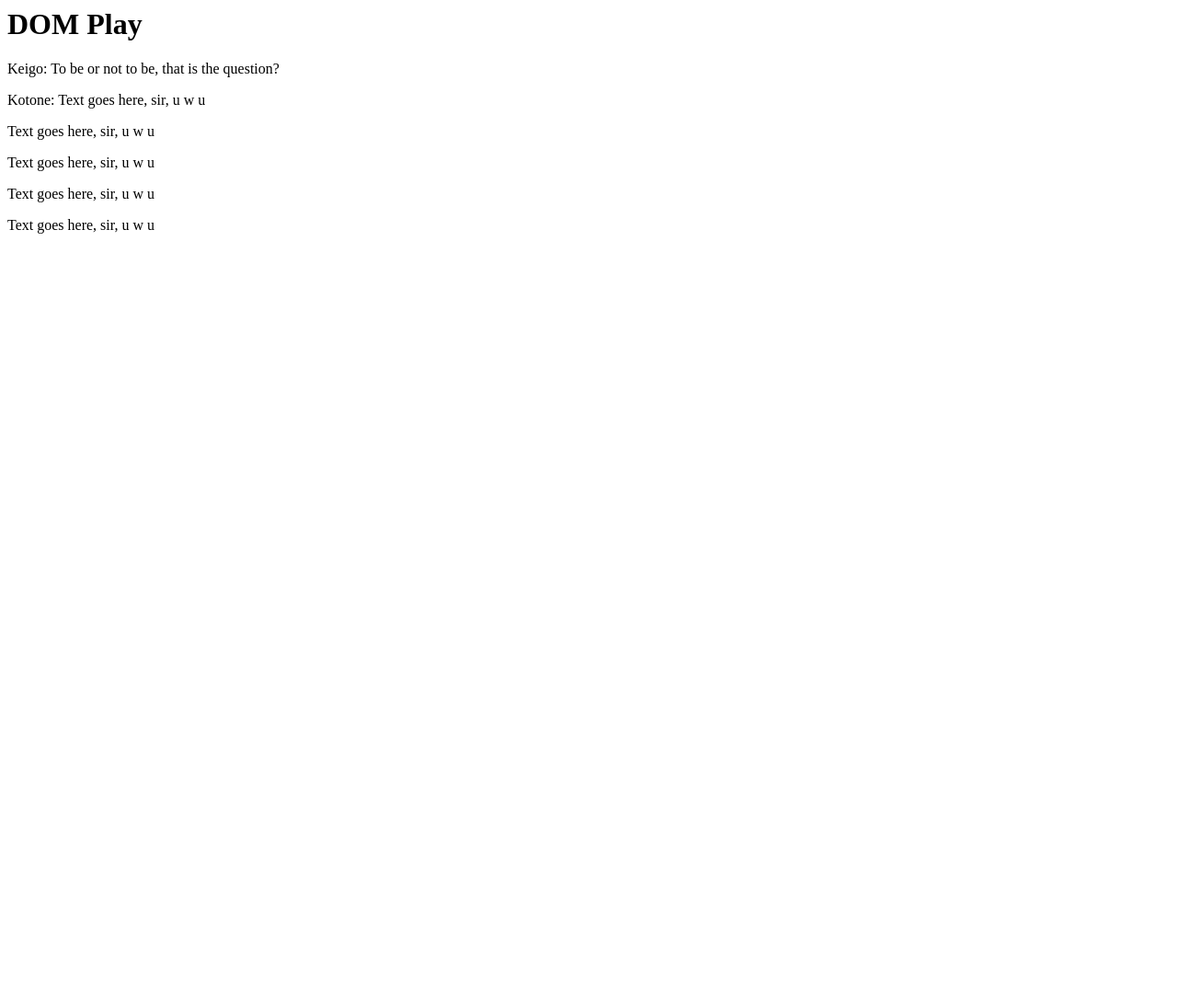
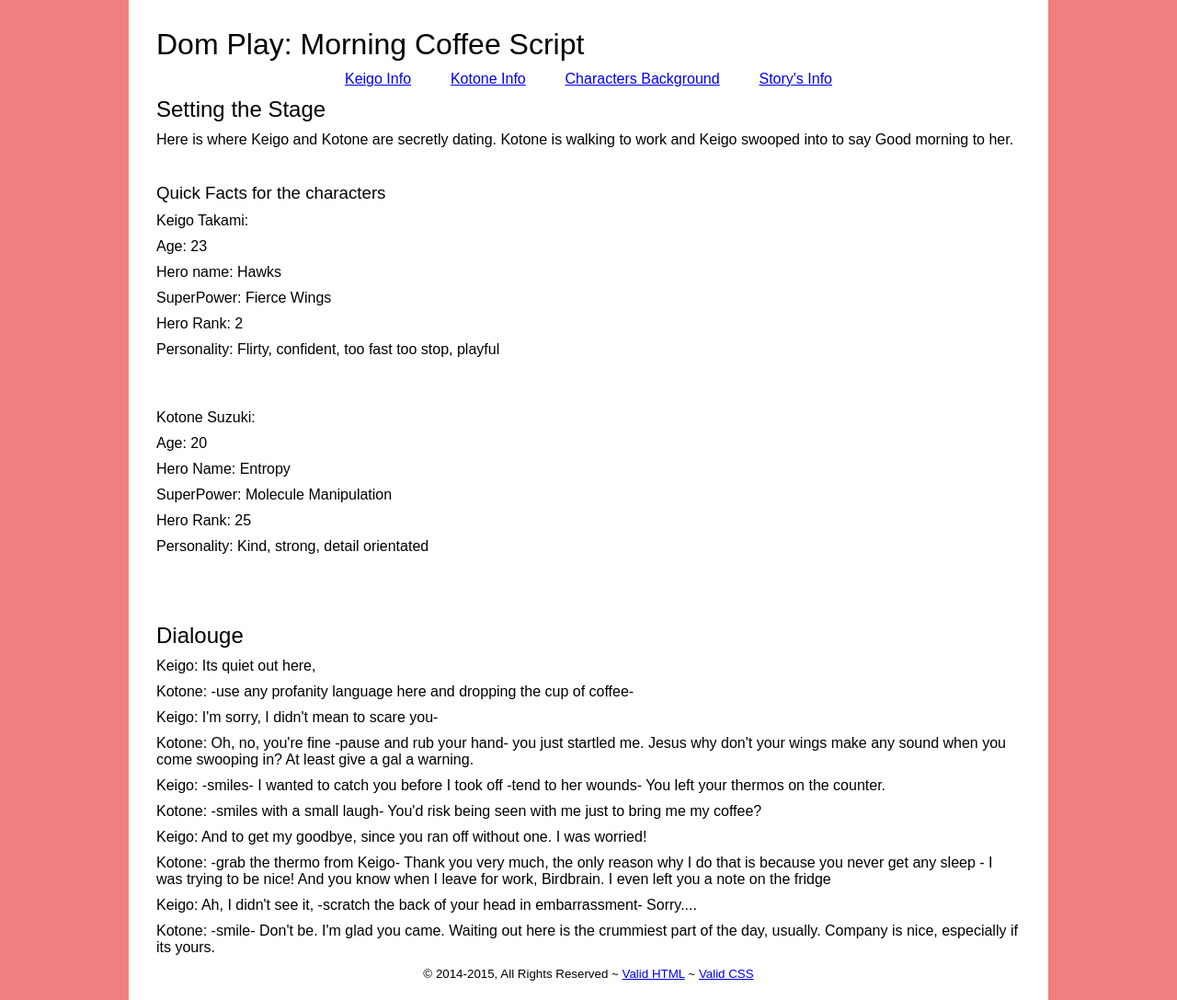
Before and after one commit to jastinesanchez/DOM-PLAY, a plain HTML site: page index.html in a window 1280 px wide. Shown: the whole page at 92% size. Before the commit the page ends 800 px from the top, so only its background shows below. Drawn offline with Linux system fonts and the light colour scheme.

Commit message:
Add files via upload

```diff
--- /dev/null
+++ b/default.css
@@ -0,0 +1,44 @@
+* {padding:0; margin:0;}
+html {background-color:#ccc;}
+
+body {
+	font-family: Arial, Helvetica, sans-serif;
+	max-width:960px; /* keeps from getting too large on wide screen */
+	width:90%; /* shrink to fit screen */
+	margin:auto; /* center in html element */
+	background-color:#fff;
+	padding:20px;
+	min-height:100%; /* keeps from getting too large on wide screen */
+	}
+    img.flexible {
+        float:right;
+        display:inline-block;
+        padding:20px;
+        max-width:300px; /* actual size of image */
+        width:33%; /* approximate size taken on screen in maximum view */
+    }
+    p {margin:10px;}
+    h1,h2,h3,h4,h5,h6{
+        font-weight:normal;
+        margin:10px;
+        }
+    h1.masthead {margin-top:0;}
+    footer {
+        text-align:center;
+        clear:both; /* ride below all items */
+        }
+    nav{
+        text-align:center; /* centers the nav */
+    }
+
+    nav ul {
+            list-style:none; /* removes the bullets */
+        }
+    nav ul li
+        {
+            display:inline-block; /* makes horizontal, but able to declare margins */
+            margin:0 2%; /* margin left-right, gets smaller as necessary */
+        }
+    nav a:hover{
+        text-decoration: none;
+    }
--- a/index.html
+++ b/index.html
@@ -1,25 +1,70 @@
+<!DOCTYPE html>
 <html>
+
 <body>
 <head>
     <title>DOM Play</title>
-    <style>
+    <h1>Dom Play: Morning Coffee Script</h1>
+    <link rel = "stylesheet" href = "default.css" type ="text/css"/>
+    <style type = "text/css">
+    html {background-color:lightcoral;/* pumpkin - overwrites default */}
+
+        .feature {color:lightcoral;
+        }
         /*
         #clickSpans span{
             background-color:aquamarine;
         }
         */
     </style>
+
+    <nav>
+        <ul>
+            <li><a href="#">Keigo Info</a></li>
+            <li><a href="#">Kotone Info</a></li>
+            <li><a href="#">Characters Background</a></li>
+            <li><a href="#">Story's Info</a></li>
+        </ul>
+    </nav>
 </head>
 </body>
-    <h1>DOM Play</h1>
+<h2>Setting the Stage</h2>
+
+<p>Here is where Keigo and Kotone are secretly dating. Kotone is walking to work and Keigo swooped into to say Good morning to her.</p>
+<br>
+<h3>Quick Facts for the characters</h3>
+<p>Keigo Takami:</p>
+<p>Age: 23</p>
+<p>Hero name: Hawks</p>
+<p>SuperPower: Fierce Wings</p>
+<p>Hero Rank: 2</p>
+<p>Personality: Flirty, confident, too fast too stop, playful</p>
+<br>
+<br>
+<p>Kotone Suzuki:</p>
+<p>Age: 20</p>
+<p>Hero Name: Entropy</p>
+<p>SuperPower: Molecule Manipulation</p>
+<p>Hero Rank: 25</p>
+<p>Personality: Kind, strong, detail orientated</p>
+<br>
+<br>
+<br>
+
+<h2>Dialouge</h2>
+</p>
     <div id="clickSpans">
 
-        <p><span data-actor="Keigo">Keigo: To be or not to be, that is the question?</span></p>
-        <p><span data-actor="Kotone">Kotone: Text goes here, sir, u w u</span></p>
-        <p><span data-actor="Keigo">Text goes here, sir, u w u</span></p>
-        <p><span data-actor="Kotone">Text goes here, sir, u w u</span></p>
-        <p><span data-actor="Keigo">Text goes here, sir, u w u</span></p>
-        <p><span data-actor="Kotone">Text goes here, sir, u w u</span></p>
+        <p><span data-actor="Keigo">Keigo: Its quiet out here,</span></p>
+        <p><span data-actor="Kotone">Kotone: -use any profanity language here and dropping the cup of coffee-</span></p>
+        <p><span data-actor="Keigo">Keigo: I'm sorry, I didn't mean to scare you-</span></p>
+        <p><span data-actor="Kotone">Kotone: Oh, no, you're fine -pause and rub your hand- you just startled me. Jesus why don't your wings make any sound when you come swooping in? At least give a gal a warning.</span></p>
+        <p><span data-actor="Keigo">Keigo: -smiles- I wanted to catch you before I took off -tend to her wounds- You left your thermos on the counter.</span></p>
+        <p><span data-actor="Kotone">Kotone: -smiles with a small laugh- You'd risk being seen with me just to bring me my coffee?</span></p>
+        <p><span data-actor="Keigo">Keigo: And to get my goodbye, since you ran off without one. I was worried!</span></p>
+        <p><span data-actor="Kotone">Kotone: -grab the thermo from Keigo- Thank you very much, the only reason why I do that is because you never get any sleep - I was trying to be nice! And you know when I leave for work, Birdbrain. I even left you a note on the fridge</span></p>
+        <p><span data-actor="Keigo">Keigo: Ah, I didn't see it, -scratch the back of your head in embarrassment- Sorry....</span></p>
+        <p><span data-actor="Kotone">Kotone: -smile- Don't be. I'm glad you came. Waiting out here is the crummiest part of the day, usually. Company is nice, especially if its yours.</span></p>
     </div>
 
     <script>
@@ -75,5 +120,11 @@
         //alert("hello");
         //document.getElementById("target").style.backgroundColor = "yellow";
     </script>
-
+    <footer>
+        <small>&copy; 2014-2015, All Rights Reserved ~
+        <a href="http://validator.w3.org/check/referer" target="_blank">Valid HTML</a> ~
+        <a href="http://jigsaw.w3.org/css-validator/check?uri=referer" target="_blank">Valid CSS</a>
+        </small>
+      </footer>
+      <!-- END Footer -->
 </html>
```
Also changed, not shown: 2 other files.
